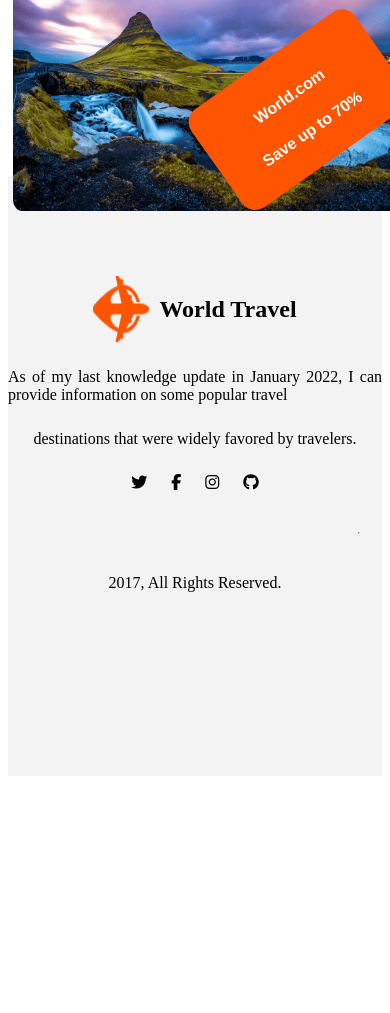
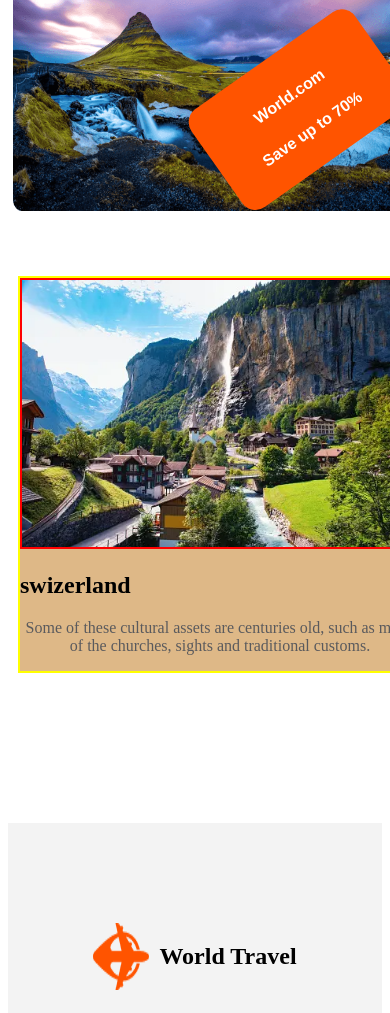
Before and after one commit to anissarkeraraf/b9a2-world-travel, a plain HTML site: page index.html in a window 390 px wide. Shown: the part 5068-6081 px from the top of the page. Before the commit the page ends 5852 px from the top, so only its background shows below. Drawn offline with Linux system fonts and the light colour scheme.

Commit message:
added the rechange and unique section

```diff
--- a/index.html
+++ b/index.html
@@ -325,13 +325,26 @@
                     </div>
                 </div>
                 <div>
-                    <img  class="form-image-section" src="Images/Rectangle 8 (1).png" alt="">
+                    <img class="form-image-section" src="Images/Rectangle 8 (1).png" alt="">
                 </div>
                 <div class="rotate-section">
                     <button class="rotate-btn">
                         <h4 class="rotate-tittle">World.com</h4>
                         <h2 class="rotate-tittle-2">Save up to 70%</h2>
                     </button>
+                </div>
+            </div>
+
+        </section>
+
+        <!-- Unique Section -->
+        <section class="section-6">
+            <div class="unique-container">
+                <img class="unique-img" src="Images/paher.webp" alt="">
+                <div class="unique-inner">
+                    <h1 class="unique-card-tittle">swizerland</h1>
+                    <p class="unique-des">Some of these cultural assets are centuries old, such as many of the churches,
+                        sights and traditional customs.</p>
                 </div>
             </div>
 
--- a/styles/travel.css
+++ b/styles/travel.css
@@ -4,7 +4,9 @@
 .section-2,
 .section-3,
 .section-4,
-.section-5 {
+.section-5,
+.section-6
+{
     padding: 50px;
 }
 
@@ -184,7 +186,13 @@
 }
 
 /* all image section */
-.country-1, .country-2, .country-3, .country-4, .country-5, .country-6, .country-7{
+.country-1,
+.country-2,
+.country-3,
+.country-4,
+.country-5,
+.country-6,
+.country-7 {
     color: #fffefe;
     text-align: center;
     font-family: Mulish;
@@ -496,8 +504,28 @@
     padding: 50px 500px 100px 500px;
 }
 
-
-
+/* Unique Section */
+.section-6 {
+    display: flex;
+    margin-left:380px;
+}
+.unique-img {
+    border: 2px solid red;
+    padding: auto;
+}
+.unique-img:hover{
+    transform: rotate(-30deg);
+    width: 100%;
+}
+.unique-container{
+    background-color: burlywood;
+    border: 2px solid yellow;
+}
+.unique-des {
+    color: #5A5A5D;
+    width: 500px;
+    text-align: center;
+}
 
 
 
@@ -546,7 +574,8 @@
     .section-5 {
         padding: 5px;
     }
-    .section-4{
+
+    .section-4 {
         margin-top: 30px;
     }
 
@@ -607,6 +636,7 @@
     .image-6-7 {
         flex-direction: column;
     }
+
     .image-one {
         width: 100%;
         height: 175px;
@@ -614,19 +644,21 @@
         border-radius: 16px;
         margin-bottom: -100px;
     }
-    .image-2{
+
+    .image-2 {
         width: 100%;
         height: 175px;
         border-radius: 10px;
         border-radius: 16px;
         margin-top: -150px;
     }
+
     .image-3 {
         width: 100%;
         height: 175px;
         border-radius: 10px;
         border-radius: 16px;
-        margin-top:-55px ;
+        margin-top: -55px;
     }
 
     .image-4 {
@@ -636,6 +668,7 @@
         border-radius: 16px;
         margin-top: -150px;
     }
+
     .image-5 {
         width: 100%;
         height: 175px;
@@ -643,6 +676,7 @@
         border-radius: 16px;
         margin-top: -200px;
     }
+
     .image-6 {
         width: 100%;
         height: 175px;
@@ -650,6 +684,7 @@
         border-radius: 16px;
         margin-top: -70px;
     }
+
     .image-7 {
         width: 100%;
         height: 175px;
@@ -755,32 +790,55 @@
         top: 70px;
         left: 170px;
     }
-    .country-1{
+
+    .country-1 {
         position: relative;
         margin-top: 200px;
     }
-    .country-2{
+
+    .country-2 {
         position: relative;
         margin-top: 80px;
     }
-    .country-3{
+
+    .country-3 {
         position: relative;
         margin-top: 70px;
     }
-    .country-4{
+
+    .country-4 {
         position: relative;
         margin-top: 80px;
     }
-    .country-5{
+
+    .country-5 {
         position: relative;
         margin-top: 80px;
     }
-    .country-6{
+
+    .country-6 {
         position: relative;
         margin-top: 80px;
     }
-    .country-7{
+
+    .country-7 {
         position: relative;
         margin-top: -15px;
     }
+    .section-6{
+        margin-top: 150px;
+        margin-left:-40px;
+    }
+
+    .unique-img:hover{
+        transform: rotate(-30deg);
+    }
+
+    .unique-des {
+        width: 400px;
+        text-align: center;
+    }
+    .unique-img {
+        width: 100%;
+    }
 }
```
Also changed, not shown: Images/paher.webp (added), Images/pic.webp (added).
